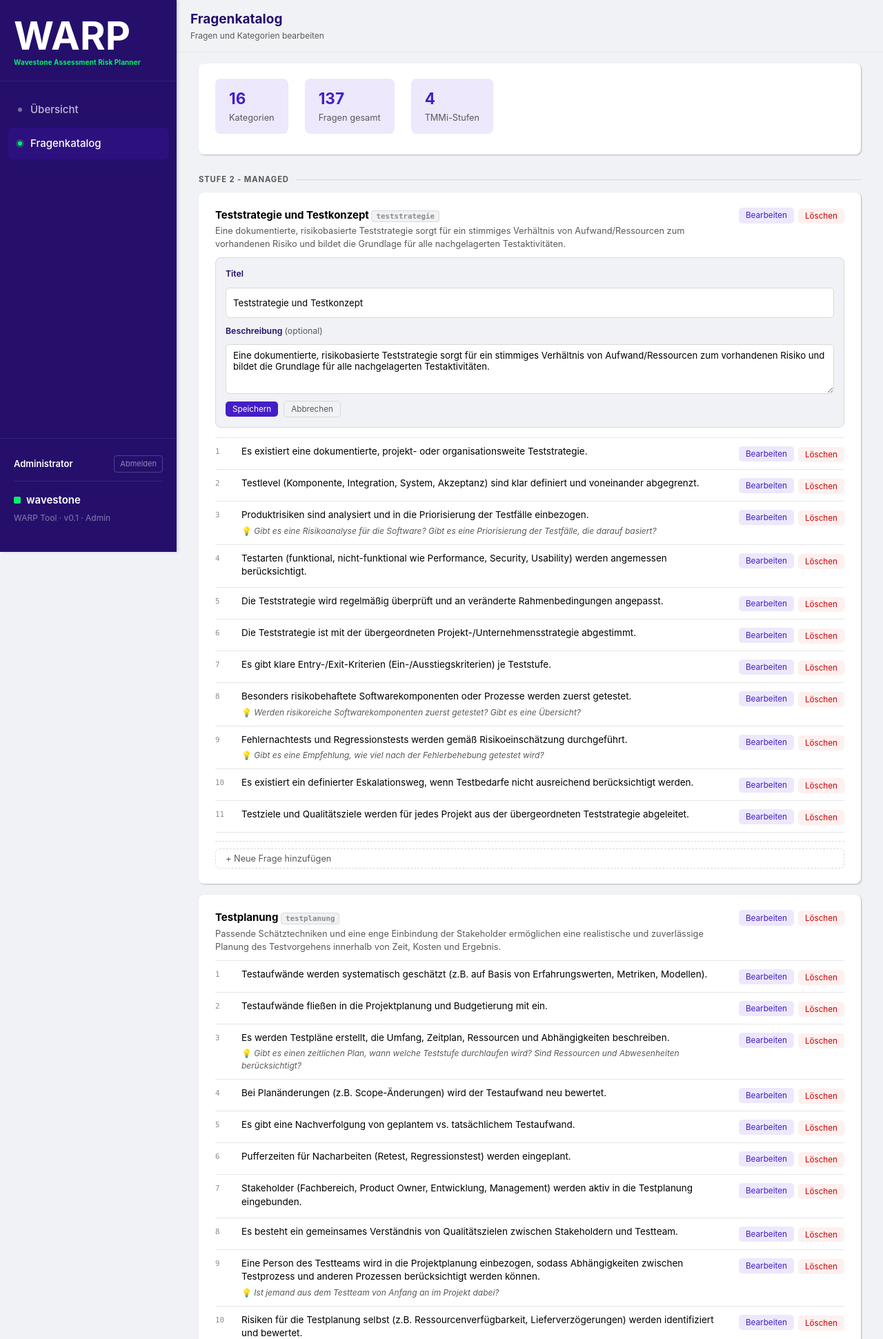
After one commit to Tob1Cont1nued/warp, a Flask app: page /admin/questions in a window 1280 px wide, after a click on "Bearbeiten". The commit adds this page. Shown: the top 1941 px of the page at 69% size. Run offline with Flask 3, Linux system fonts and the light colour scheme; a user stored in the database is signed in.

Commit message:
feat: Fragenkatalog in DB – Category/Question Modelle, Admin-UI zum Bearbeiten
- Category und Question Modelle in models.py
- Beim ersten Start: 137 Fragen aus Python-Code automatisch in DB geseedlt
- Fragenkatalog laedt zur Laufzeit aus DB statt aus Python-Code
- Neue Admin-Seite /admin/questions: Fragen und Kategorien bearbeiten,
  Hinweise (Hilfsfragen) anpassen, neue Fragen/Kategorien anlegen, loeschen
- Navigationslink 'Fragenkatalog' in Admin-Sidebar

Co-Authored-By: Claude Sonnet 4.6 <noreply@anthropic.com>

```diff
--- a/app/templates/admin.html
+++ b/app/templates/admin.html
@@ -33,6 +33,9 @@
   <nav class="sidebar-nav">
     <a class="sidebar-nav-item active" href="{{ url_for('admin_overview') }}">
       <span class="dot"></span>Übersicht
+    </a>
+    <a class="sidebar-nav-item" href="{{ url_for('admin_questions') }}">
+      <span class="dot"></span>Fragenkatalog
     </a>
   </nav>
   <div class="sidebar-foot">
--- /dev/null
+++ b/app/templates/admin_questions.html
@@ -0,0 +1,404 @@
+{# WARP Admin – Fragenkatalog verwalten #}
+<!DOCTYPE html>
+<html lang="de">
+<head>
+  <meta charset="UTF-8" />
+  <meta name="viewport" content="width=device-width, initial-scale=1.0" />
+  <title>WARP &middot; Fragenkatalog</title>
+  <link rel="stylesheet" href="{{ url_for('static', filename='css/app.css') }}" />
+  <style>
+    .aq-stats { display:flex; gap:24px; flex-wrap:wrap; margin-bottom:8px; }
+    .aq-stat { background:var(--ws-blue-soft); border-radius:8px; padding:12px 20px; }
+    .aq-stat strong { display:block; font-size:1.5rem; color:var(--ws-blue); }
+    .aq-stat span { font-size:.85rem; color:var(--c-text-muted); }
+
+    .level-header {
+      font-size:.75rem; font-weight:700; letter-spacing:.08em; text-transform:uppercase;
+      color:var(--c-text-muted); margin:28px 0 10px;
+      display:flex; align-items:center; gap:10px;
+    }
+    .level-header::after { content:""; flex:1; height:1px; background:var(--c-border); }
+
+    .cat-card { margin-bottom:16px; }
+    .cat-head {
+      display:flex; align-items:flex-start; gap:12px; flex-wrap:wrap;
+      margin-bottom:10px;
+    }
+    .cat-head-info { flex:1; min-width:0; }
+    .cat-head-info h3 { margin:0 0 2px; font-size:1rem; }
+    .cat-head-info p { margin:0; font-size:.85rem; color:var(--c-text-muted); }
+    .cat-id-badge {
+      font-size:.72rem; background:var(--c-bg); border:1px solid var(--c-border);
+      border-radius:4px; padding:1px 6px; color:var(--c-text-faint); font-family:monospace;
+      white-space:nowrap;
+    }
+    .cat-actions { display:flex; gap:6px; flex-shrink:0; }
+
+    .q-list { list-style:none; margin:0; padding:0; border-top:1px solid var(--c-border-soft); }
+    .q-item { border-bottom:1px solid var(--c-border-soft); }
+    .q-item-header {
+      display:flex; align-items:flex-start; gap:10px; padding:10px 0;
+    }
+    .q-item-num {
+      font-size:.72rem; color:var(--c-text-faint); font-family:monospace;
+      flex-shrink:0; padding-top:2px; min-width:28px;
+    }
+    .q-item-body { flex:1; min-width:0; }
+    .q-item-text { margin:0 0 2px; font-size:.9rem; line-height:1.45; }
+    .q-item-hint {
+      font-size:.8rem; color:var(--c-text-muted); font-style:italic;
+      margin:0; padding:2px 0 0 0;
+    }
+    .q-item-hint::before { content:"💡 "; font-style:normal; }
+    .q-item-actions { display:flex; gap:6px; flex-shrink:0; align-items:flex-start; padding-top:2px; }
+
+    details.q-edit { margin:0 0 8px 38px; }
+    details.q-edit summary {
+      display:none; /* button triggers it */
+    }
+    details.cat-edit { margin-bottom:12px; }
+    details.cat-edit summary { display:none; }
+
+    .edit-panel {
+      background:var(--c-bg); border:1px solid var(--c-border);
+      border-radius:8px; padding:14px; margin-top:6px;
+    }
+    .edit-panel .field { margin-bottom:10px; }
+    .edit-panel .field:last-of-type { margin-bottom:12px; }
+    .edit-panel label { display:block; font-size:.82rem; font-weight:600; margin-bottom:4px; }
+    .edit-panel textarea, .edit-panel input[type=text], .edit-panel select {
+      width:100%; border:1px solid var(--c-border); border-radius:6px;
+      padding:7px 10px; font-size:.88rem; resize:vertical;
+    }
+    .edit-panel textarea { min-height:72px; }
+    .edit-panel .row { display:flex; gap:8px; flex-wrap:wrap; align-items:center; }
+
+    .add-q-section {
+      margin-top:12px; padding-top:10px; border-top:1px dashed var(--c-border);
+    }
+    .add-q-toggle {
+      background:none; border:1px dashed var(--c-border); border-radius:6px;
+      color:var(--c-text-muted); font-size:.85rem; padding:6px 14px; width:100%;
+      text-align:left; cursor:pointer; transition:background .15s;
+    }
+    .add-q-toggle:hover { background:var(--c-bg); }
+
+    .add-cat-section { margin-top:32px; }
+
+    .btn-xs {
+      font-size:.78rem; padding:4px 10px; border-radius:5px; border:none;
+      cursor:pointer; white-space:nowrap;
+    }
+    .btn-xs-edit { background:var(--ws-blue-soft); color:var(--ws-blue); }
+    .btn-xs-edit:hover { background:#d8d0f9; }
+    .btn-xs-delete { background:#fff0f0; color:#cc0000; }
+    .btn-xs-delete:hover { background:#ffe0e0; }
+    .btn-xs-save { background:var(--ws-blue); color:#fff; }
+    .btn-xs-save:hover { background:#3516a8; }
+    .btn-xs-cancel { background:var(--c-bg); color:var(--c-text-muted); border:1px solid var(--c-border); }
+
+    .flash-list { list-style:none; margin:0 0 16px; padding:0; }
+    .flash-success { background:#e6fff2; border:1px solid #b3f5d6; color:#1a7a45; border-radius:6px; padding:8px 14px; margin-bottom:6px; font-size:.88rem; }
+    .flash-error   { background:#fff0f0; border:1px solid #ffb3b3; color:#cc0000; border-radius:6px; padding:8px 14px; margin-bottom:6px; font-size:.88rem; }
+  </style>
+</head>
+<body>
+
+<header class="topbar">
+  <button type="button" class="topbar-burger" id="js-burger" aria-label="Menü">
+    <svg viewBox="0 0 24 24" width="22" height="22" fill="none" stroke="currentColor" stroke-width="2">
+      <path d="M3 6h18M3 12h18M3 18h18"/>
+    </svg>
+  </button>
+  <div class="topbar-title">
+    <h1>Fragenkatalog</h1>
+    <p>Fragen und Kategorien bearbeiten</p>
+  </div>
+</header>
+
+<div class="sidebar-backdrop" id="js-backdrop"></div>
+
+<aside class="sidebar" id="js-sidebar">
+  <div class="sidebar-logo">
+    <div class="sidebar-brand">
+      <span class="sidebar-brand-name">WARP</span>
+      <span class="sidebar-brand-tagline">Wavestone Assessment Risk Planner</span>
+    </div>
+  </div>
+  <nav class="sidebar-nav">
+    <a class="sidebar-nav-item" href="{{ url_for('admin_overview') }}">
+      <span class="dot"></span>Übersicht
+    </a>
+    <a class="sidebar-nav-item active" href="{{ url_for('admin_questions') }}">
+      <span class="dot"></span>Fragenkatalog
+    </a>
+  </nav>
+  <div class="sidebar-foot">
+    <div class="sidebar-foot-user">
+      <span class="sidebar-foot-username">{{ current_user.display_name or current_user.username }}</span>
+      <a href="{{ url_for('logout') }}" class="sidebar-logout">Abmelden</a>
+    </div>
+    <div class="sidebar-foot-brand">
+      <span class="brand-mark"></span>
+      <span class="brand-name">wavestone</span>
+    </div>
+    <span class="sidebar-foot-meta">WARP Tool &middot; v0.1 &middot; Admin</span>
+  </div>
+</aside>
+
+<main class="main">
+
+  {# ── Flash-Meldungen ───────────────────────────────────────────────── #}
+  {% with messages = get_flashed_messages(with_categories=true) %}
+  {% if messages %}
+  <ul class="flash-list">
+    {% for cat, msg in messages %}
+    <li class="flash-{{ cat }}">{{ msg }}</li>
+    {% endfor %}
+  </ul>
+  {% endif %}
+  {% endwith %}
+
+  {# ── Statistik ─────────────────────────────────────────────────────── #}
+  <section class="card">
+    <div class="aq-stats">
+      <div class="aq-stat">
+        <strong>{{ categories | length }}</strong>
+        <span>Kategorien</span>
+      </div>
+      <div class="aq-stat">
+        <strong>{{ total_questions }}</strong>
+        <span>Fragen gesamt</span>
+      </div>
+      <div class="aq-stat">
+        <strong>{{ levels | length }}</strong>
+        <span>TMMi-Stufen</span>
+      </div>
+    </div>
+  </section>
+
+  {# ── Kategorien je Stufe ───────────────────────────────────────────── #}
+  {% for level in levels %}
+  <p class="level-header">{{ level }}</p>
+
+  {% set level_cats = categories | selectattr("parent", "equalto", level) | list %}
+  {% if not level_cats %}
+  <p style="color:var(--c-text-muted);font-size:.88rem;margin-bottom:16px">
+    Keine Kategorien für diese Stufe.
+  </p>
+  {% endif %}
+
+  {% for cat in level_cats %}
+  <section class="card cat-card" id="{{ cat.id }}">
+
+    {# Kategorie-Header #}
+    <div class="cat-head">
+      <div class="cat-head-info">
+        <h3>
+          {{ cat.title }}
+          <span class="cat-id-badge">{{ cat.id }}</span>
+        </h3>
+        {% if cat.description %}
+        <p>{{ cat.description }}</p>
+        {% endif %}
+      </div>
+      <div class="cat-actions">
+        <button type="button" class="btn-xs btn-xs-edit"
+                onclick="togglePanel('cat-edit-{{ cat.id }}')">Bearbeiten</button>
+        <form method="POST" action="{{ url_for('admin_category_delete', cid=cat.id) }}"
+              data-confirm="Kategorie »{{ cat.title }}« und alle {{ cat.questions | length }} Fragen wirklich löschen?">
+          <button type="submit" class="btn-xs btn-xs-delete">Löschen</button>
+        </form>
+      </div>
+    </div>
+
+    {# Kategorie-Editformular #}
+    <div id="cat-edit-{{ cat.id }}" class="edit-panel" style="display:none;margin-bottom:14px">
+      <form method="POST" action="{{ url_for('admin_category_edit', cid=cat.id) }}">
+        <div class="field">
+          <label>Titel</label>
+          <input type="text" name="title" value="{{ cat.title }}" required />
+        </div>
+        <div class="field">
+          <label>Beschreibung <span style="font-weight:400;color:var(--c-text-muted)">(optional)</span></label>
+          <textarea name="description">{{ cat.description or '' }}</textarea>
+        </div>
+        <div class="row">
+          <button type="submit" class="btn-xs btn-xs-save">Speichern</button>
+          <button type="button" class="btn-xs btn-xs-cancel"
+                  onclick="togglePanel('cat-edit-{{ cat.id }}')">Abbrechen</button>
+        </div>
+      </form>
+    </div>
+
+    {# Fragenliste #}
+    {% if cat.questions %}
+    <ul class="q-list">
+      {% for q in cat.questions %}
+      <li class="q-item">
+        <div class="q-item-header">
+          <span class="q-item-num">{{ loop.index }}</span>
+          <div class="q-item-body">
+            <p class="q-item-text">{{ q.text }}</p>
+            {% if q.hint %}
+            <p class="q-item-hint">{{ q.hint }}</p>
+            {% endif %}
+          </div>
+          <div class="q-item-actions">
+            <button type="button" class="btn-xs btn-xs-edit"
+                    onclick="togglePanel('q-edit-{{ q.id }}')">Bearbeiten</button>
+            <form method="POST" action="{{ url_for('admin_question_delete', qid=q.id) }}"
+                  data-confirm="Frage »{{ q.text[:60] }}…« wirklich löschen?">
+              <button type="submit" class="btn-xs btn-xs-delete">Löschen</button>
+            </form>
+          </div>
+        </div>
+        {# Frage-Editformular #}
+        <div id="q-edit-{{ q.id }}" class="edit-panel" style="display:none;margin:0 0 10px 38px">
+          <form method="POST" action="{{ url_for('admin_question_edit', qid=q.id) }}">
+            <div class="field">
+              <label>Fragetext</label>
+              <textarea name="text" required>{{ q.text }}</textarea>
+            </div>
+            <div class="field">
+              <label>Hinweis / Hilfsfrage <span style="font-weight:400;color:var(--c-text-muted)">(optional)</span></label>
+              <textarea name="hint">{{ q.hint or '' }}</textarea>
+            </div>
+            <div class="row">
+              <button type="submit" class="btn-xs btn-xs-save">Speichern</button>
+              <button type="button" class="btn-xs btn-xs-cancel"
+                      onclick="togglePanel('q-edit-{{ q.id }}')">Abbrechen</button>
+            </div>
+          </form>
+        </div>
+      </li>
+      {% endfor %}
+    </ul>
+    {% else %}
+    <p style="color:var(--c-text-muted);font-size:.85rem;margin:8px 0">Noch keine Fragen in dieser Kategorie.</p>
+    {% endif %}
+
+    {# Neue Frage hinzufügen #}
+    <div class="add-q-section">
+      <button type="button" class="add-q-toggle"
+              onclick="togglePanel('add-q-{{ cat.id }}')">+ Neue Frage hinzufügen</button>
+      <div id="add-q-{{ cat.id }}" class="edit-panel" style="display:none;margin-top:8px">
+        <form method="POST" action="{{ url_for('admin_question_new') }}">
+          <input type="hidden" name="category_id" value="{{ cat.id }}" />
+          <div class="field">
+            <label>Fragetext</label>
+            <textarea name="text" required placeholder="Fragetext eingeben …"></textarea>
+          </div>
+          <div class="field">
+            <label>Hinweis / Hilfsfrage <span style="font-weight:400;color:var(--c-text-muted)">(optional)</span></label>
+            <textarea name="hint" placeholder="z.B. Gibt es eine Risikoanalyse?"></textarea>
+          </div>
+          <div class="row">
+            <button type="submit" class="btn-xs btn-xs-save">Frage anlegen</button>
+            <button type="button" class="btn-xs btn-xs-cancel"
+                    onclick="togglePanel('add-q-{{ cat.id }}')">Abbrechen</button>
+          </div>
+        </form>
+      </div>
+    </div>
+
+  </section>
+  {% endfor %}
+  {% endfor %}
+
+  {# ── Neue Kategorie ────────────────────────────────────────────────── #}
+  <section class="card add-cat-section">
+    <h2 style="margin-top:0">Neue Kategorie anlegen</h2>
+    <form method="POST" action="{{ url_for('admin_category_new') }}">
+      <div class="field">
+        <label>Kategorie-ID <span style="font-weight:400;color:var(--c-text-muted)">(eindeutig, z.B. "neue-kategorie")</span></label>
+        <input type="text" name="id" required placeholder="z.B. test-automatisierung" pattern="[a-z0-9_\-]+" title="Nur Kleinbuchstaben, Zahlen, - und _" />
+      </div>
+      <div class="field">
+        <label>Titel</label>
+        <input type="text" name="title" required placeholder="z.B. Testautomatisierung" />
+      </div>
+      <div class="field">
+        <label>TMMi-Stufe</label>
+        <select name="parent" required>
+          {% for level in levels %}
+          <option value="{{ level }}">{{ level }}</option>
+          {% endfor %}
+        </select>
+      </div>
+      <div class="field">
+        <label>Beschreibung <span style="font-weight:400;color:var(--c-text-muted)">(optional)</span></label>
+        <textarea name="description" placeholder="Kurze Beschreibung der Kategorie …"></textarea>
+      </div>
+      <button type="submit" class="btn btn-primary" style="width:auto;padding:10px 24px">Kategorie anlegen</button>
+    </form>
+  </section>
+
+</main>
+
+{# ── Bestätigungs-Modal ────────────────────────────────────────────────── #}
+<div class="modal-backdrop" id="js-modal-backdrop">
+  <div class="modal">
+    <p class="modal-title">Aktion bestätigen</p>
+    <p class="modal-message" id="js-modal-message"></p>
+    <div class="modal-actions">
+      <button type="button" class="modal-cancel" id="js-modal-cancel">Abbrechen</button>
+      <button type="button" class="modal-confirm" id="js-modal-confirm">Löschen</button>
+    </div>
+  </div>
+</div>
+
+<script>
+  // Sidebar toggle
+  (function () {
+    const sb = document.getElementById("js-sidebar");
+    const bd = document.getElementById("js-backdrop");
+    const bt = document.getElementById("js-burger");
+    function closeSidebar() { sb.classList.remove("open"); bd.classList.remove("open"); }
+    bt.addEventListener("click", () => { sb.classList.toggle("open"); bd.classList.toggle("open"); });
+    bd.addEventListener("click", closeSidebar);
+  })();
+
+  // Panel toggle (edit forms)
+  function togglePanel(id) {
+    const el = document.getElementById(id);
+    if (!el) return;
+    el.style.display = el.style.display === "none" ? "block" : "none";
+  }
+
+  // Delete confirmation modal
+  (function () {
+    const backdrop  = document.getElementById("js-modal-backdrop");
+    const msgEl     = document.getElementById("js-modal-message");
+    const okBtn     = document.getElementById("js-modal-confirm");
+    const cancelBtn = document.getElementById("js-modal-cancel");
+    let pending = null;
+
+    document.querySelectorAll("form[data-confirm]").forEach(form => {
+      form.addEventListener("submit", function (e) {
+        if (form.dataset.confirmed) { delete form.dataset.confirmed; return; }
+        e.preventDefault();
+        msgEl.textContent = form.dataset.confirm;
+        pending = form;
+        backdrop.classList.add("open");
+      });
+    });
+
+    okBtn.addEventListener("click", () => {
+      backdrop.classList.remove("open");
+      if (pending) { pending.dataset.confirmed = "1"; pending.submit(); pending = null; }
+    });
+    const close = () => { backdrop.classList.remove("open"); pending = null; };
+    cancelBtn.addEventListener("click", close);
+    backdrop.addEventListener("click", e => { if (e.target === backdrop) close(); });
+  })();
+
+  // Scroll to anchor after redirect (flash message + anchor)
+  if (window.location.hash) {
+    const el = document.getElementById(window.location.hash.slice(1));
+    if (el) el.scrollIntoView({ behavior: "smooth", block: "start" });
+  }
+</script>
+
+</body>
+</html>
```
Also changed, not shown: app/__init__.py (+252 -35 lines), app/models.py (+27 -3 lines).
